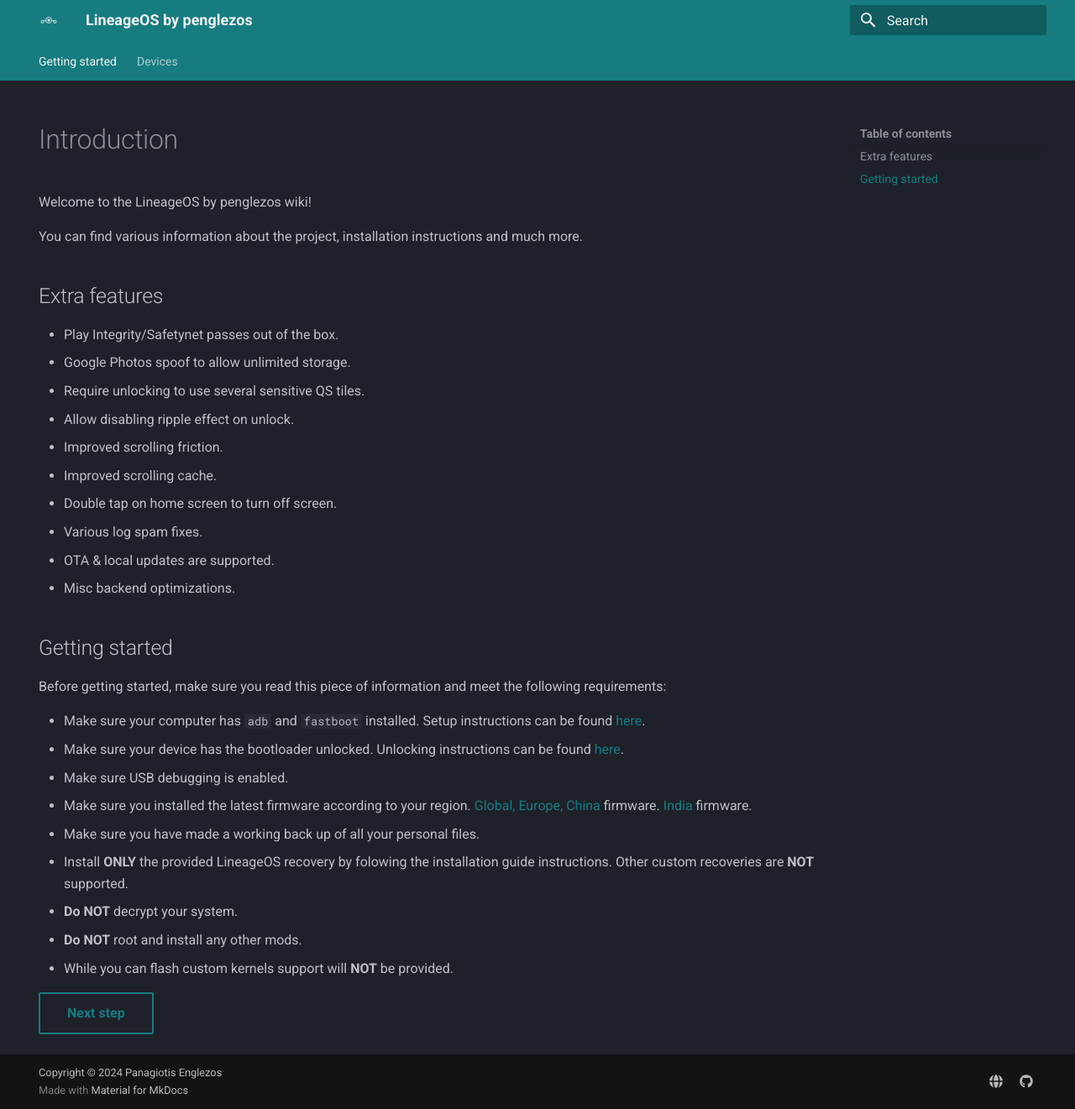
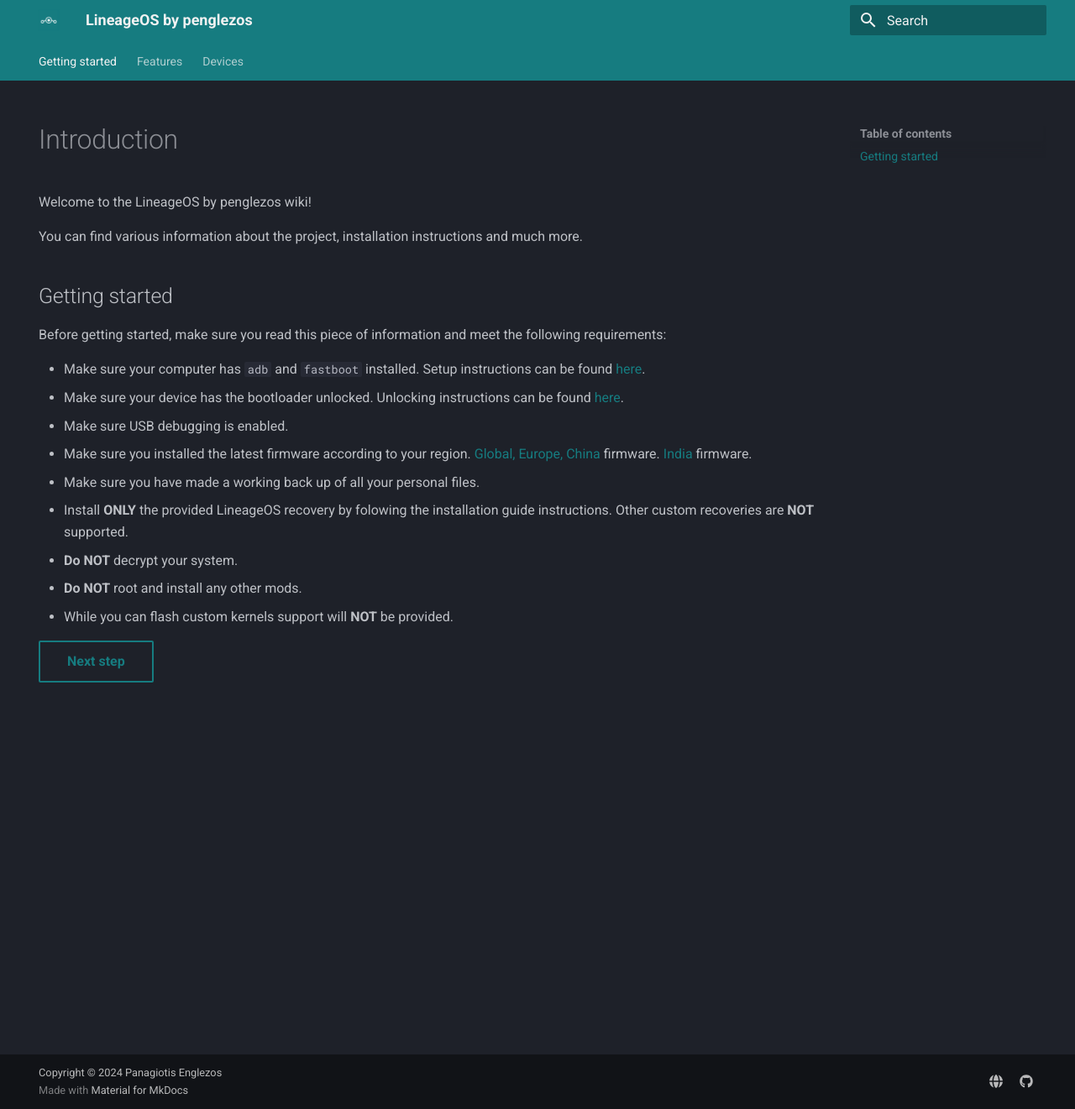
Before and after one commit to penglezos/lineageos.penglezos.dev, an MkDocs documentation site: the page built from docs/index.md, in a window 1280 px wide and 1321 px high. Shown: the whole window at 84% size. Built offline with MkDocs 1.6.1 and Material for MkDocs 9.7.7, drawn with Linux system fonts in a browser that asks for light colours.

Commit message:
docs: Move features to a page
Signed-off-by: penglezos <panagiotisegl@gmail.com>

```diff
--- a/docs/index.md
+++ b/docs/index.md
@@ -7,18 +7,6 @@
 Welcome to the LineageOS by penglezos wiki!
 
 You can find various information about the project, installation instructions and much more.
-
-## Extra features
-* Play Integrity/Safetynet passes out of the box.
-* Google Photos spoof to allow unlimited storage.
-* Require unlocking to use several sensitive QS tiles.
-* Allow disabling ripple effect on unlock.
-* Improved scrolling friction.
-* Improved scrolling cache.
-* Double tap on home screen to turn off screen.
-* Various log spam fixes.
-* OTA & local updates are supported.
-* Misc backend optimizations.
 
 ## Getting started
 Before getting started, make sure you read this piece of information and meet the following requirements:
--- a/mkdocs.yml
+++ b/mkdocs.yml
@@ -43,4 +43,5 @@
 
 nav:
   - Getting started: 'index.md'
+  - Features: 'features.md'
   - Devices: 'devices.md'
```
Also changed, not shown: docs/features.md (added, +16 -0 lines).
